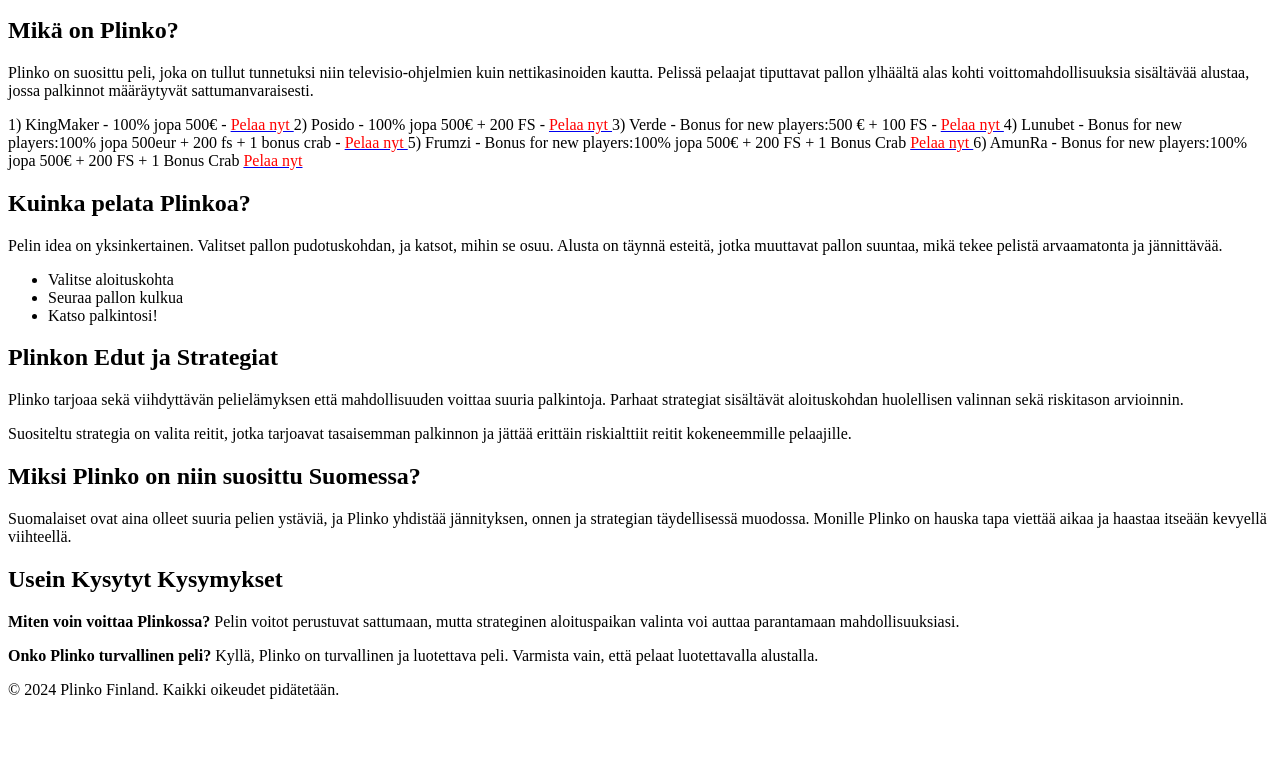
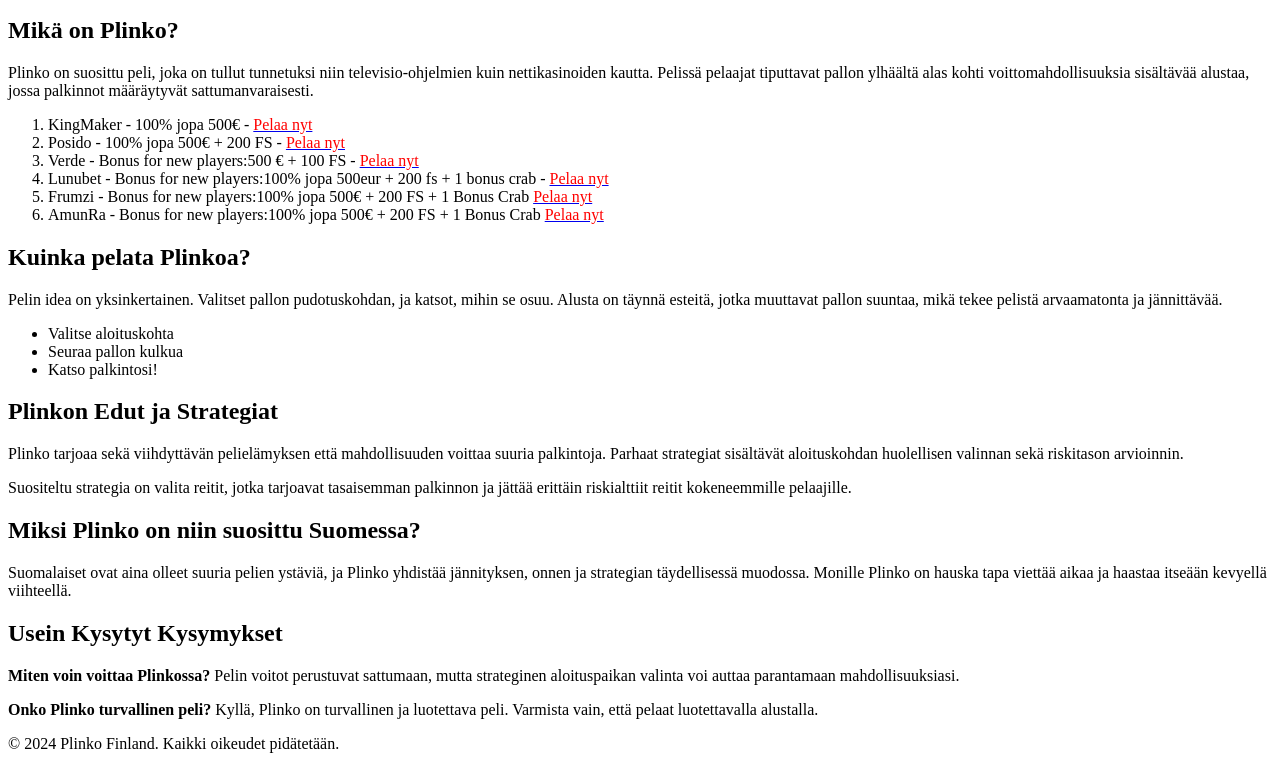
Before and after one commit to plinko-casino/plinko-game, a plain HTML site: page index.html in a window 1280 px wide. Shown: the part 127-896 px from the top of the page. Before the commit the page ends 842 px from the top, so only its background shows below. Drawn offline with Linux system fonts and the light colour scheme.

Commit message:
Update index.html

```diff
--- a/index.html
+++ b/index.html
@@ -18,12 +18,14 @@
         <h2>Mikä on Plinko?</h2>
         <p>Plinko on suosittu peli, joka on tullut tunnetuksi niin televisio-ohjelmien kuin nettikasinoiden kautta. Pelissä pelaajat tiputtavat pallon ylhäältä alas kohti voittomahdollisuuksia sisältävää alustaa, jossa palkinnot määräytyvät sattumanvaraisesti.</p>
     </section>
-    1) KingMaker - 100% jopa 500€ - <a href="https://ventut.com/tnByLtky"  rel="nofollow" color='red'> <span style='color:red'> Pelaa nyt </span></a>
-2) Posido - 100% jopa 500€ + 200 FS - <a href="https://ventut.com/xNMGCpkN"  rel="nofollow" collor='red'> <span style="color:red"> Pelaa nyt </span></a>
-3) Verde - Bonus for new players:500 € + 100 FS - <a href="https://ventut.com/zHr58ttw"  rel="nofollow" collor='red'> <span style="color:red"> Pelaa nyt </span></a>
-4) Lunubet - Bonus for new players:100% jopa 500eur + 200 fs + 1 bonus crab - <a href="https://ventut.com/wTBQVBZ7"  rel="nofollow" collor='red'> <span style="color:red"> Pelaa nyt </span></a>
-5) Frumzi - Bonus for new players:100% jopa 500€ + 200 FS + 1 Bonus Crab <a href="https://ventut.com/hvff4pLH"  rel="nofollow" collor='red'> <span style="color:red"> Pelaa nyt </span></a>
-6) AmunRa - Bonus for new players:100% jopa 500€ + 200 FS + 1 Bonus Crab <a href="https://ventut.com/7xFGXY4r"   rel="nofollow" collor='red'> <span style="color:red"> Pelaa nyt </span></a>
+    <ol>
+<li>KingMaker - 100% jopa 500€ - <a href="https://ventut.com/tnByLtky"  rel="nofollow" color='red'> <span style='color:red'> Pelaa nyt </span></a></li>
+<li>Posido - 100% jopa 500€ + 200 FS - <a href="https://ventut.com/xNMGCpkN"  rel="nofollow" collor='red'> <span style="color:red"> Pelaa nyt </span></a></li>
+<li>Verde - Bonus for new players:500 € + 100 FS - <a href="https://ventut.com/zHr58ttw"  rel="nofollow" collor='red'> <span style="color:red"> Pelaa nyt </span></a></li>
+<li>Lunubet - Bonus for new players:100% jopa 500eur + 200 fs + 1 bonus crab - <a href="https://ventut.com/wTBQVBZ7"  rel="nofollow" collor='red'> <span style="color:red"> Pelaa nyt </span></a></li>
+<li>Frumzi - Bonus for new players:100% jopa 500€ + 200 FS + 1 Bonus Crab <a href="https://ventut.com/hvff4pLH"  rel="nofollow" collor='red'> <span style="color:red"> Pelaa nyt </span></a></li>
+<li>AmunRa - Bonus for new players:100% jopa 500€ + 200 FS + 1 Bonus Crab <a href="https://ventut.com/7xFGXY4r"   rel="nofollow" collor='red'> <span style="color:red"> Pelaa nyt </span></a></li>
+</ol>
     <section id="how-to-play">
         <h2>Kuinka pelata Plinkoa?</h2>
         <p>Pelin idea on yksinkertainen. Valitset pallon pudotuskohdan, ja katsot, mihin se osuu. Alusta on täynnä esteitä, jotka muuttavat pallon suuntaa, mikä tekee pelistä arvaamatonta ja jännittävää.</p>
```
